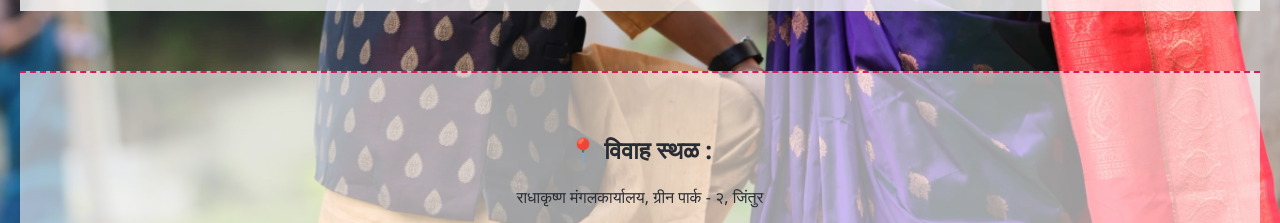
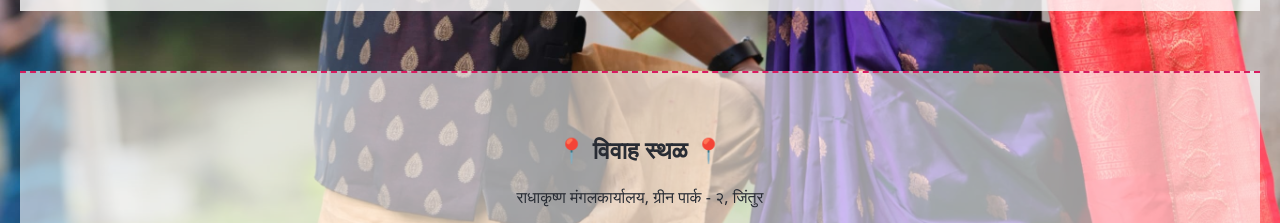
Before and after one commit to dhananjay9199/wedding-invitation, a React (Create React App) app: page / in a window 1280 px wide. Shown: the part 2520-2743 px from the top of the page. Built offline with nearby package versions, Linux system fonts and the light colour scheme.

Commit message:
Update wedding Invitation Code

```diff
--- a/src/Map.js
+++ b/src/Map.js
@@ -6,7 +6,7 @@ import "./App.css";
 export default function Map() {
   return (
     <div className="location-section">
-        <h2>📍 विवाह स्थळ : </h2>
+        <h2>📍 विवाह स्थळ 📍</h2>
         <p>राधाकृष्ण मंगलकार्यालय, ग्रीन पार्क - २, जिंतुर</p>
         <p>Click below to open in Google Maps:</p>
         <iframe
```
